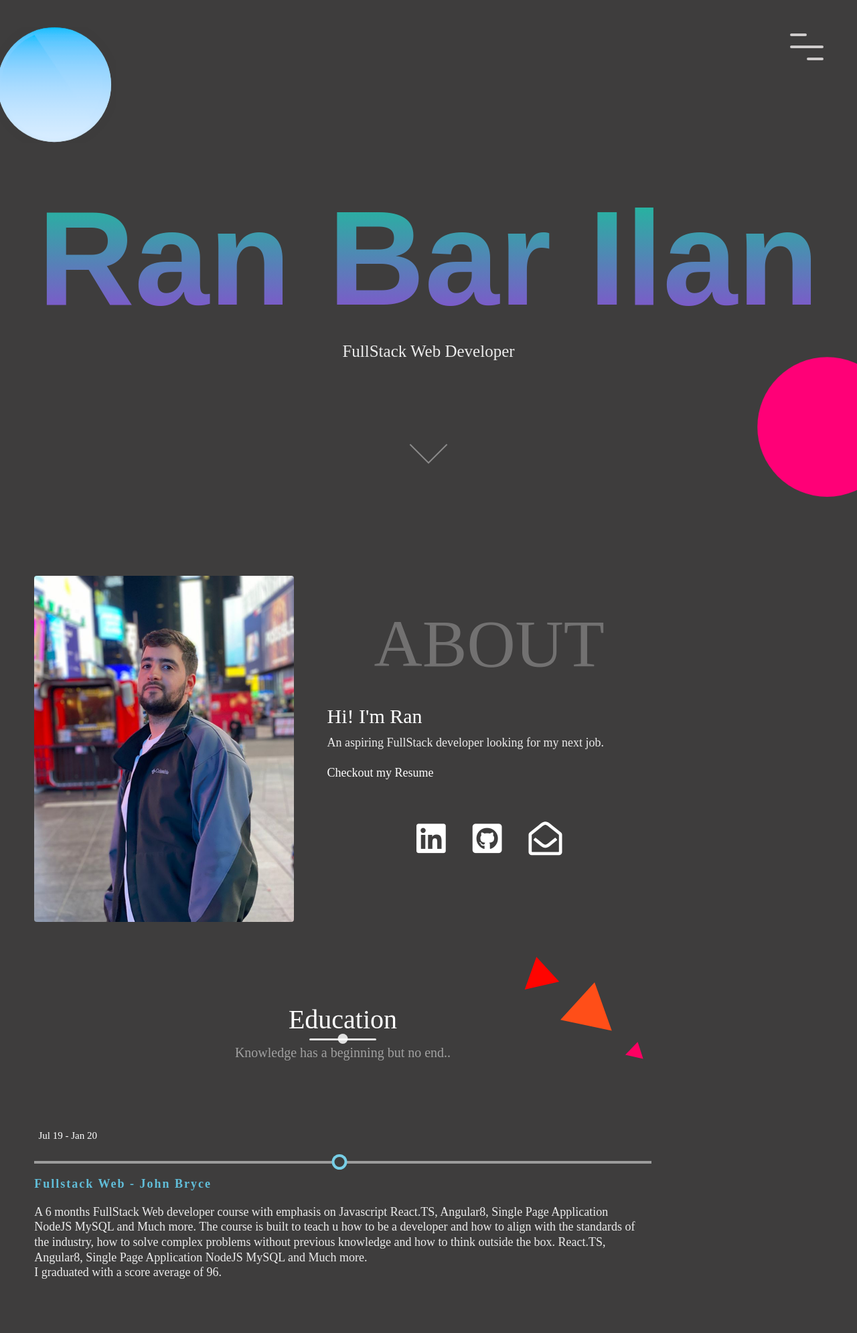
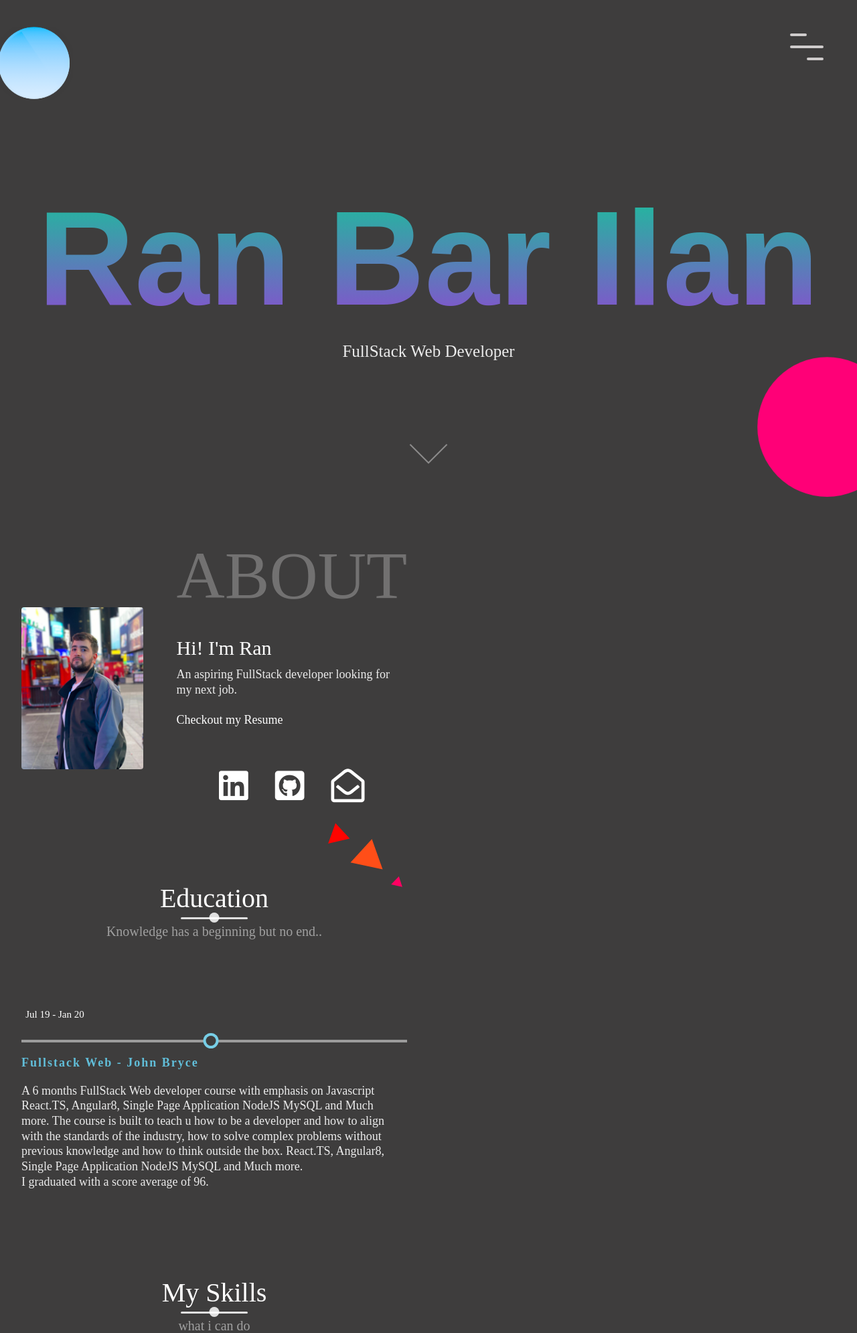
Before and after one commit to ranbri/ranbri.github.io, a PHP site: page / in a window 1280 px wide; the page is wider, and only the part inside the window is pictured. Shown: the top 1991 px of that part at 67% size. Run offline with PHP 8.4, Linux system fonts and the light colour scheme; some web fonts are replaced.

Commit message:
Update main.css

```diff
--- a/main.css
+++ b/main.css
@@ -18,9 +18,9 @@ html{
 }
 
 body{
-    max-width: 80% !important ;
+    max-width: 50% !important ;
     overflow-x: hidden;
-    width: 80%;
+    width: 50%;
     height: 100%;
     background: rgb(62, 61, 61) no-repeat center fixed;
     background-size: cover;
```
